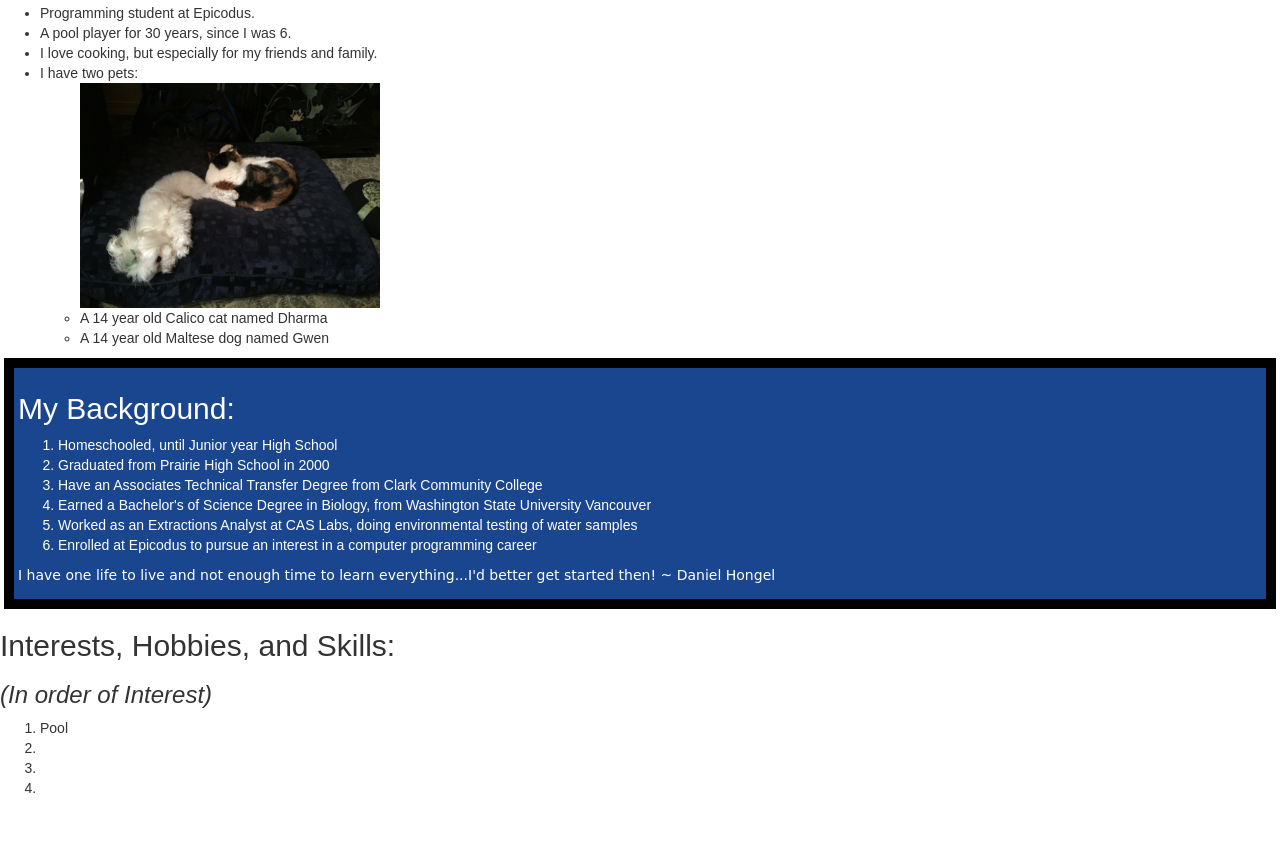
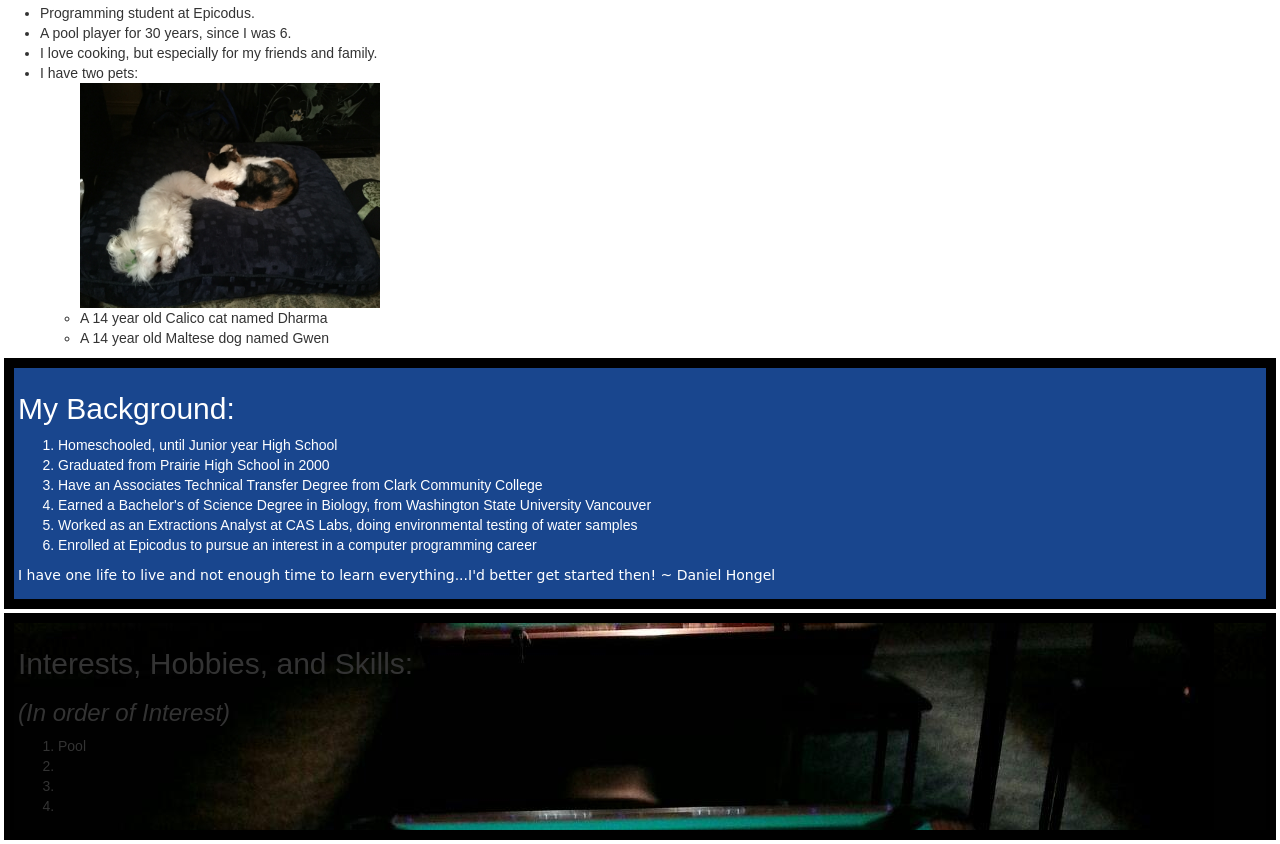
Before and after one commit to FatherofDharma/Independent-Project--Week-1--My-Portfolio-Project, a plain HTML site: page index.html in a window 1280 px wide. Shown: the part 355-1199 px from the top of the page. Before the commit the page ends 1163 px from the top, so only its background shows below. Drawn offline with Linux system fonts and the light colour scheme.

Commit message:
add rules for interest section and add background photo.

```diff
--- a/css/styles.css
+++ b/css/styles.css
@@ -14,3 +14,11 @@ p {
   background-color: #19468e;
   color: white;
 }
+
+.my-interests {
+  margin: 4px;
+  border: 10px solid black;
+  padding: 4px;
+  background-image: url("../img/pool_table.jpg");
+  background-size: auto;
+}
--- a/index.html
+++ b/index.html
@@ -38,6 +38,7 @@
     ~ Daniel Hongel</p>
     </div>
 
+    <div class="my-interests">
       <h2>Interests, Hobbies, and Skills:</h2>
       <h3><em>(In order of Interest)</em></h3>
         <ol>
@@ -46,5 +47,7 @@
           <li></li>
           <li></li>
         </ol>
+    </div>
+
   </body>
 </html>
```
Also changed, not shown: img/pool_table.jpg (added). Lines whose indentation alone changed are shown as unchanged.
